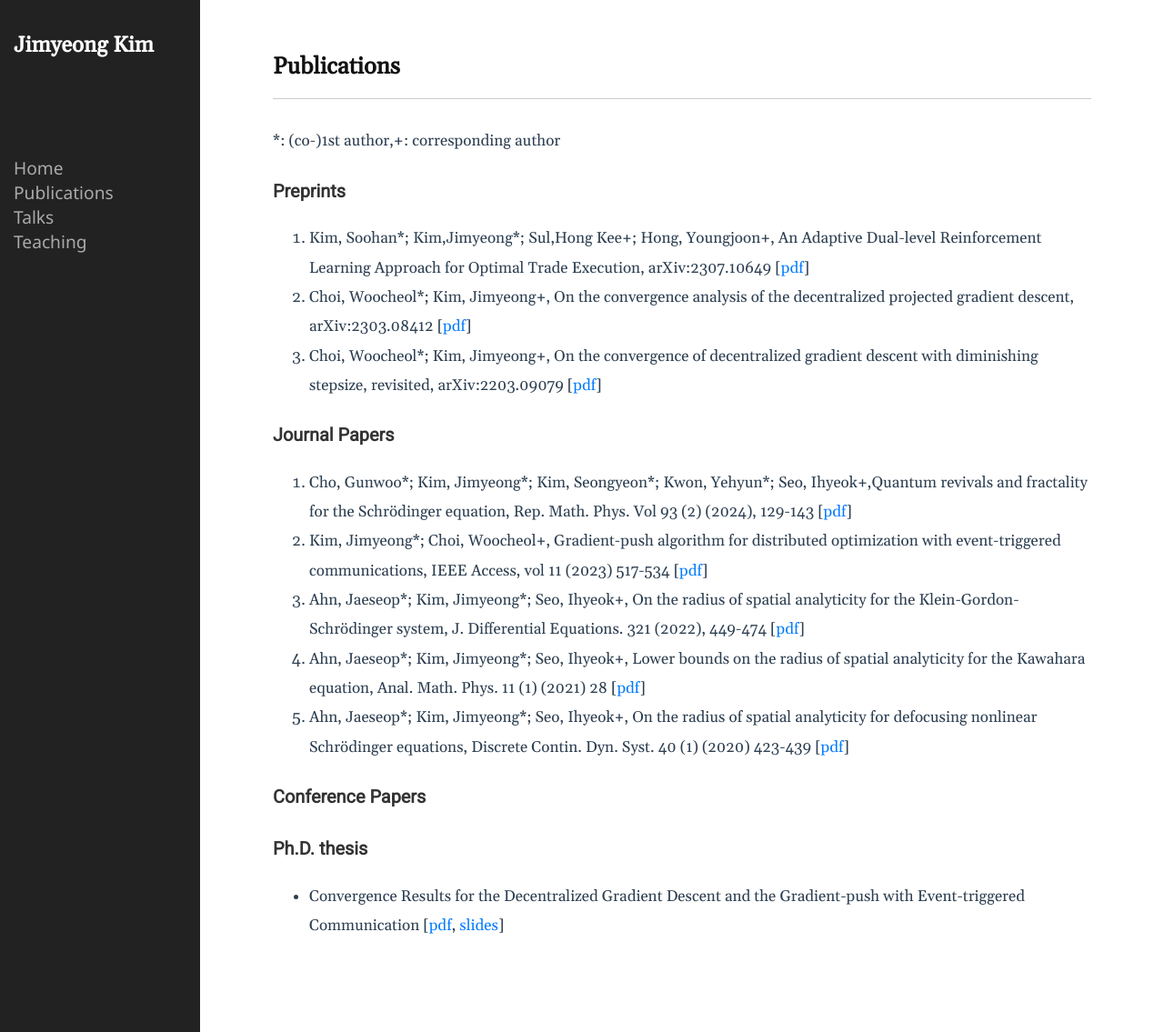
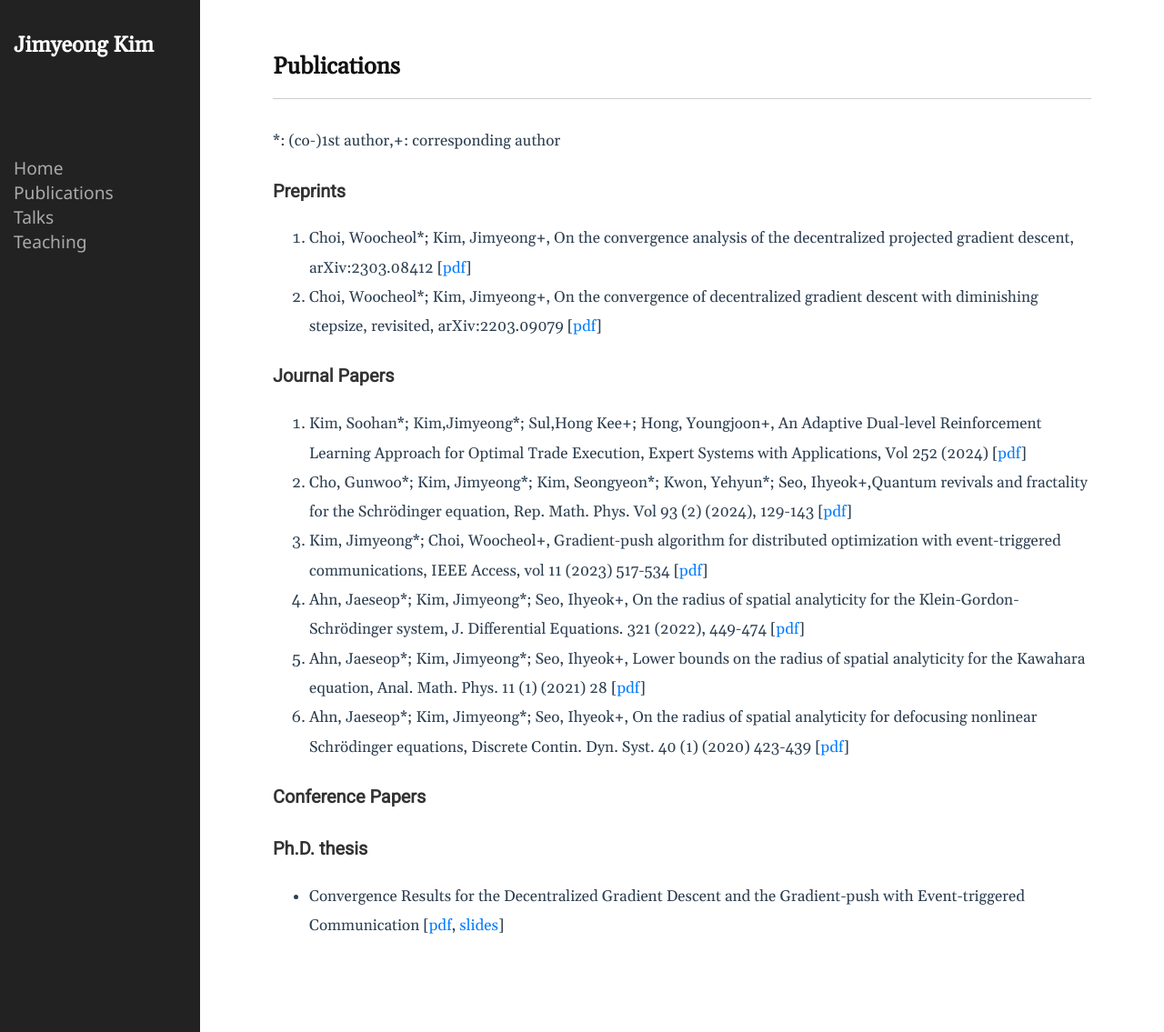
Before and after one commit to kimjimyeong93/kimjimyeong93.github.io, a Jekyll site: the page built from publication.markdown, in a window 1280 px wide. Shown: the whole page at 91% size. Built offline with Jekyll 4.4.1, drawn with Linux system fonts in a browser that asks for light colours.

Commit message:
Update publication.markdown

```diff
--- a/publication.markdown
+++ b/publication.markdown
@@ -6,12 +6,12 @@ permalink: /publications/
 *: (co-)1st author,+: corresponding author
 
 ### Preprints
-3. Kim, Soohan\*; Kim,Jimyeong\*; Sul,Hong Kee+; Hong, Youngjoon+, An Adaptive Dual-level Reinforcement Learning Approach for Optimal Trade Execution, arXiv:2307.10649 \[[pdf](https://arxiv.org/abs/2307.10649)\]
 2. Choi, Woocheol\*; Kim, Jimyeong+, On the convergence analysis of the decentralized projected gradient descent, arXiv:2303.08412 \[[pdf](https://arxiv.org/pdf/2303.08412.pdf)\]
 1. Choi, Woocheol\*; Kim, Jimyeong+, On the convergence of decentralized gradient descent with diminishing stepsize, revisited, arXiv:2203.09079 \[[pdf](https://arxiv.org/pdf/2203.09079.pdf)\]
 
 
 ### Journal Papers
+6. Kim, Soohan\*; Kim,Jimyeong\*; Sul,Hong Kee+; Hong, Youngjoon+, An Adaptive Dual-level Reinforcement Learning Approach for Optimal Trade Execution, Expert Systems with Applications, Vol 252 (2024) \[[pdf](https://www.sciencedirect.com/science/article/abs/pii/S0957417424011291)\]
 5. Cho, Gunwoo\*; Kim, Jimyeong\*; Kim, Seongyeon\*; Kwon, Yehyun\*; Seo, Ihyeok+,Quantum revivals and fractality for the Schrödinger equation, Rep. Math. Phys. Vol 93 (2) (2024), 129-143 \[[pdf](https://www.sciencedirect.com/science/article/abs/pii/S0034487724000223)\]
 4. Kim, Jimyeong\*; Choi, Woocheol+, Gradient-push algorithm for distributed optimization with event-triggered communications, IEEE Access, vol 11 (2023) 517-534 \[[pdf](https://ieeexplore.ieee.org/document/10003196?source=authoralert)\]
 3. Ahn, Jaeseop\*; Kim, Jimyeong\*; Seo, Ihyeok+, On the radius of spatial analyticity for the Klein-Gordon-Schrödinger system, J. Differential Equations. 321 (2022), 449-474 \[[pdf](https://www.sciencedirect.com/science/article/pii/S0022039622001966)\]
```
